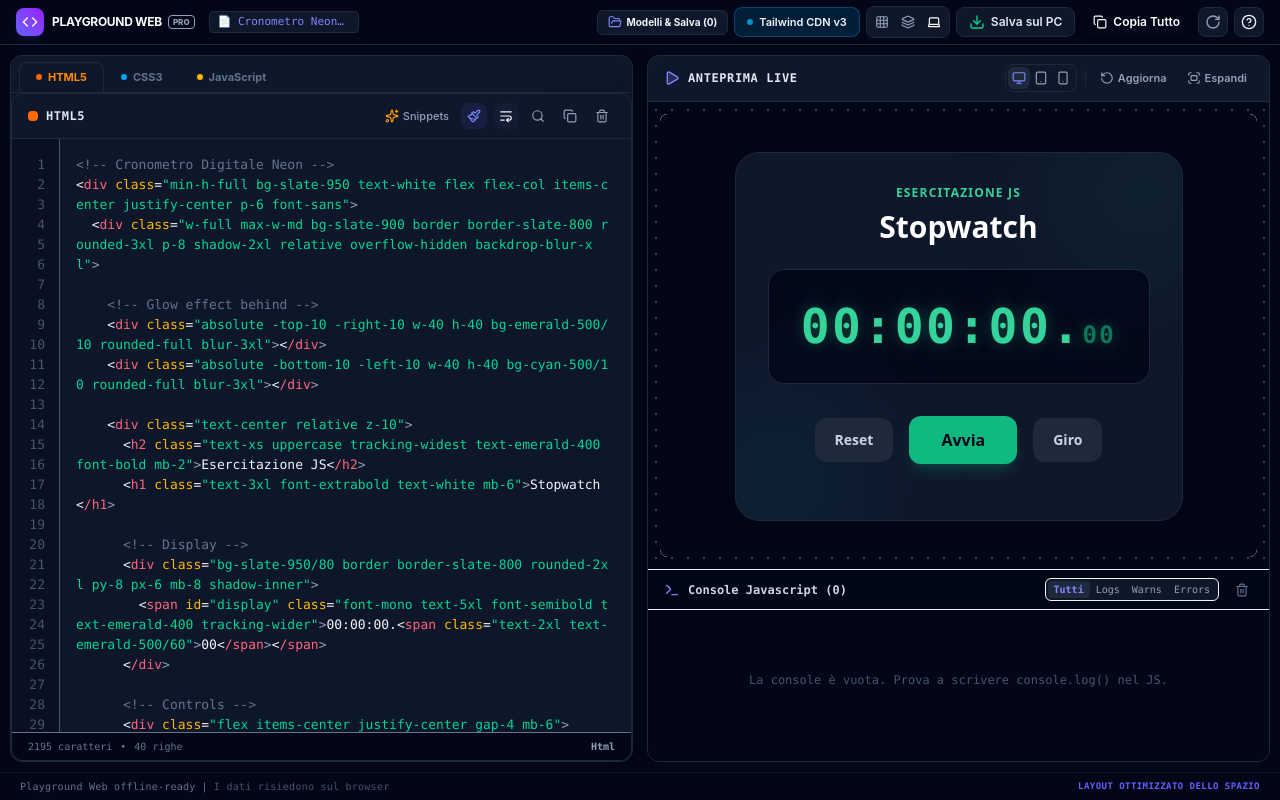
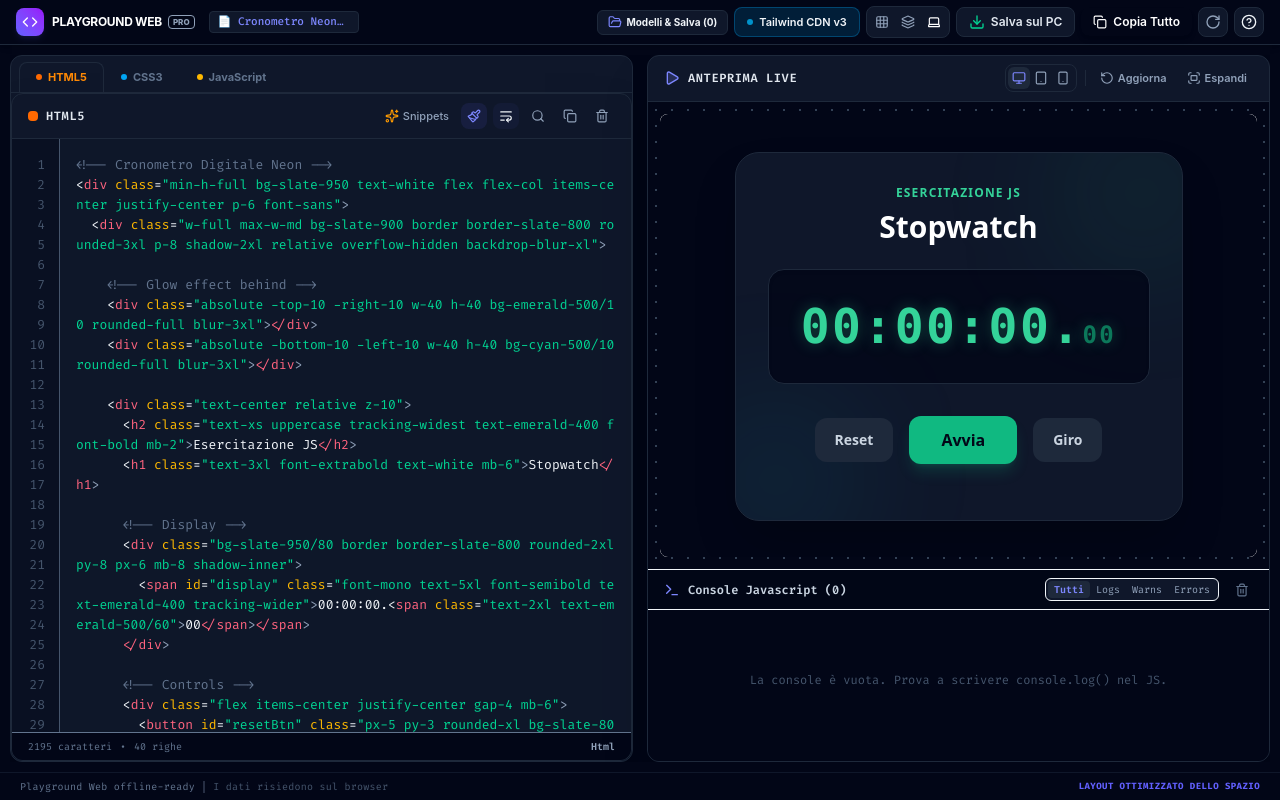
Before and after one commit to scottino2019-glitch/Playground-web, a React (Vite) app: page / in a window 1280 px wide. Built offline with nearby package versions, Linux system fonts and the light colour scheme.

Commit message:
style: apply Fira Code and standardize editor typography
Update global font configuration to use Fira Code and refactor editor styling to ensure layout consistency and prevent cursor drift across browsers.

```diff
--- a/src/components/CodeEditor.tsx
+++ b/src/components/CodeEditor.tsx
@@ -227,6 +227,29 @@ export const CodeEditor: React.FC<CodeEditorProps> = ({
     }
   };
 
+  // Shared precise font & layout style configuration to guarantee 1:1 parity and prevent cursor drift across browsers
+  const sharedEditorStyle: React.CSSProperties = {
+    fontFamily: '"Fira Code", ui-monospace, SFMono-Regular, Menlo, Monaco, Consolas, monospace',
+    fontSize: '13px',
+    lineHeight: '20px',
+    padding: '16px',
+    margin: '0',
+    border: '0',
+    outline: 'none',
+    boxSizing: 'border-box',
+    tabSize: 2,
+    OTabSize: 2,
+    MozTabSize: 2,
+    WebkitTabSize: 2,
+    letterSpacing: '0px',
+    wordSpacing: '0px',
+    textTransform: 'none',
+    whiteSpace: wrapText ? 'pre-wrap' : 'pre',
+    wordBreak: wrapText ? 'break-all' : 'normal',
+    overflowY: 'scroll',
+    overflowX: wrapText ? 'hidden' : 'auto',
+  };
+
   return (
     <div id={`editor-container-${id}`} className="flex flex-col h-full bg-slate-900 border border-slate-800 rounded-xl overflow-hidden shadow-2xl transition-all focus-within:ring-1 focus-within:ring-indigo-500/50">
 
@@ -392,16 +415,8 @@ export const CodeEditor: React.FC<CodeEditorProps> = ({
           {syntaxHighlight && (
             <pre
               ref={highlightRef}
-              style={{
-                fontFamily: 'ui-monospace, SFMono-Regular, Menlo, Monaco, Consolas, monospace',
-                tabSize: 2,
-                OTabSize: 2,
-                MozTabSize: 2,
-                WebkitTabSize: 2,
-              }}
-              className={`absolute inset-0 w-full h-full px-4 py-4 pointer-events-none select-none text-slate-100 font-mono text-[13px] leading-[20px] border-0 m-0 overflow-y-scroll scrollbar-thin scrollbar-track-slate-900 scrollbar-thumb-slate-700 ${
-                wrapText ? 'whitespace-pre-wrap break-all overflow-x-hidden' : 'whitespace-pre overflow-x-auto'
-              }`}
+              style={sharedEditorStyle}
+              className="absolute inset-0 w-full h-full pointer-events-none select-none text-slate-100 scrollbar-thin scrollbar-track-slate-900 scrollbar-thumb-slate-700"
               dangerouslySetInnerHTML={{ __html: highlightCode(value.endsWith('\n') ? value + ' ' : value, language) }}
             />
           )}
@@ -409,19 +424,11 @@ export const CodeEditor: React.FC<CodeEditorProps> = ({
           {/* Code Input Layer (transparent text, visible caret) */}
           <textarea
             ref={textareaRef}
-            style={{
-              fontFamily: 'ui-monospace, SFMono-Regular, Menlo, Monaco, Consolas, monospace',
-              tabSize: 2,
-              OTabSize: 2,
-              MozTabSize: 2,
-              WebkitTabSize: 2,
-            }}
-            className={`absolute inset-0 w-full h-full px-4 py-4 bg-transparent outline-none resize-none overflow-y-scroll scrollbar-thin scrollbar-track-slate-900 scrollbar-thumb-slate-700 font-mono text-[13px] leading-[20px] border-0 m-0 ${
+            style={sharedEditorStyle}
+            className={`absolute inset-0 w-full h-full bg-transparent resize-none scrollbar-thin scrollbar-track-slate-900 scrollbar-thumb-slate-700 ${
               syntaxHighlight
                 ? 'text-transparent caret-indigo-400'
                 : 'text-slate-100 caret-white'
-            } ${
-              wrapText ? 'whitespace-pre-wrap break-all overflow-x-hidden' : 'whitespace-pre overflow-x-auto'
             }`}
             value={value}
             onChange={(e) => onChange(e.target.value)}
--- a/src/index.css
+++ b/src/index.css
@@ -1,3 +1,4 @@
+@import url('https://fonts.googleapis.com/css2?family=Fira+Code:wght@400;500;600;700&display=swap');
 @import "tailwindcss";
 
 @theme {
@@ -6,6 +7,7 @@
   --color-slate-800: #1e293b;
   --color-slate-700: #334155;
   --font-sans: -apple-system, BlinkMacSystemFont, "Segoe UI", Roboto, Helvetica, Arial, sans-serif;
+  --font-mono: 'Fira Code', ui-monospace, SFMono-Regular, Menlo, Monaco, Consolas, monospace;
 }
 
 /* Geometric Balance styles */
```
